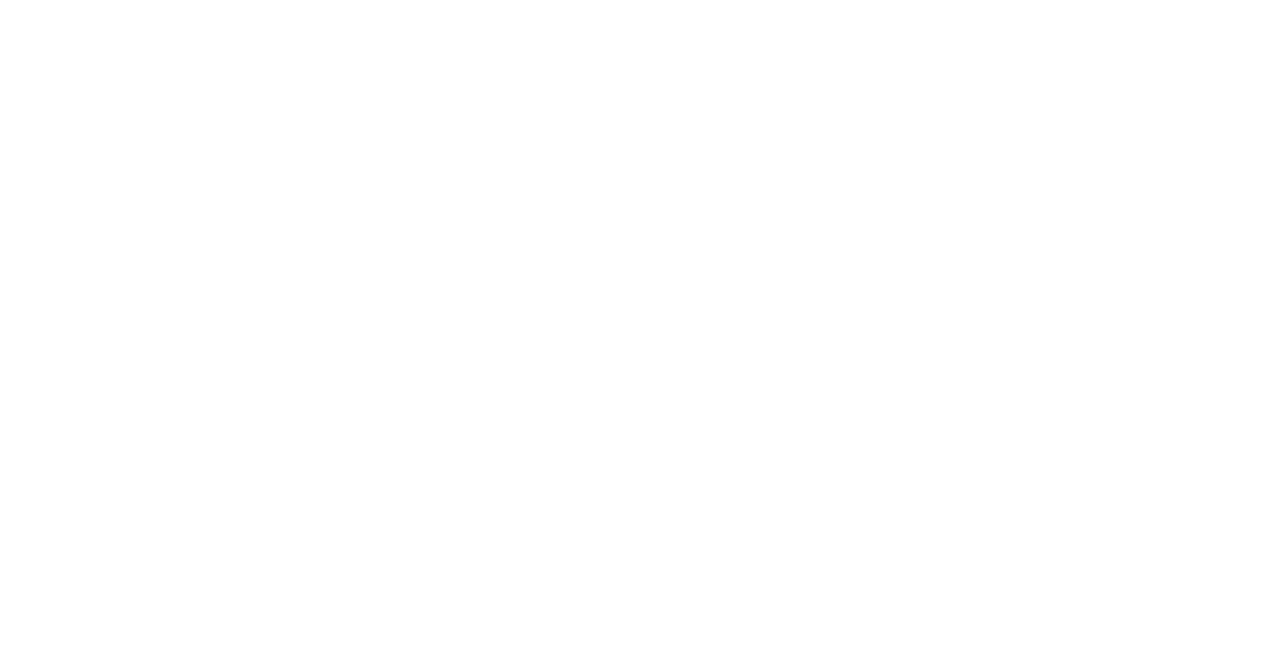
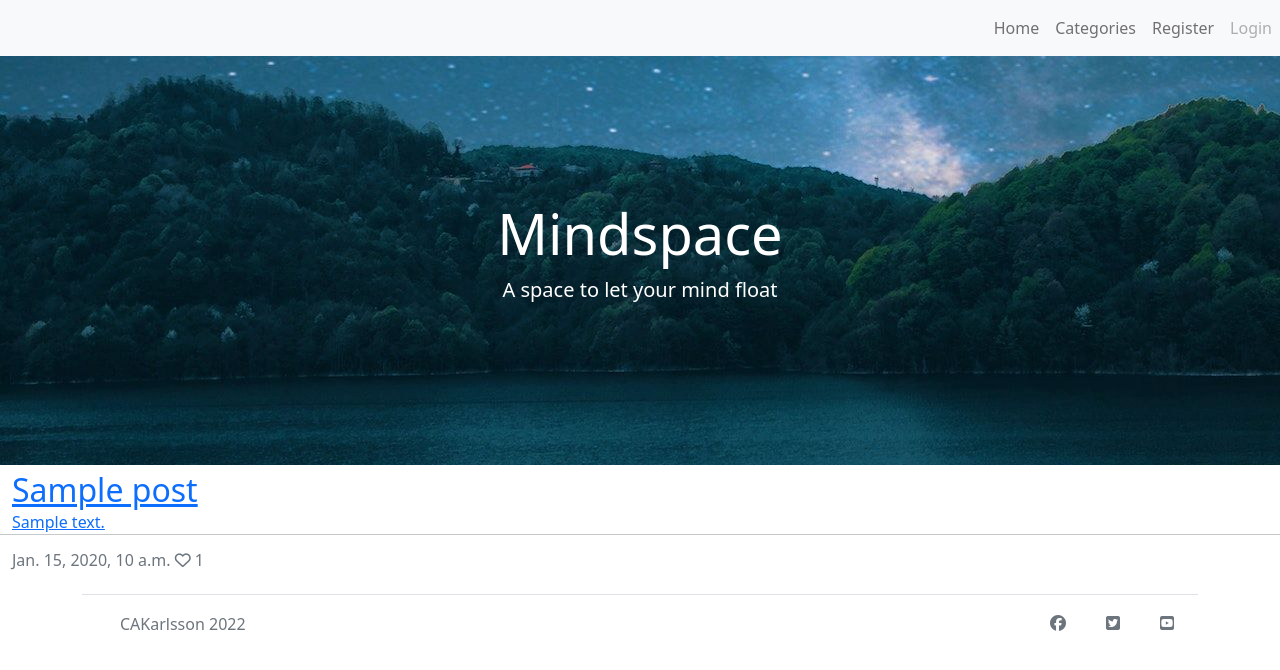
Before and after one commit to CAKarlsson/project4, a Django app: page / in a window 1280 px wide. Before the commit the part shown is empty. Shown: the top 670 px of the page. Run offline with Django 3.2, Linux system fonts and the light colour scheme; tables that the repository leaves empty hold one stand-in row (values such as "Sample post"); some libraries are stand-ins or nearby versions.

Commit message:
Add content to index.html, change to bootstrap footer and navbar

```diff
--- a/static/css/style.css
+++ b/static/css/style.css
@@ -2,7 +2,7 @@
     background-color: #F9FAFC;
 }
 
-#navbar {
+/* #navbar {
     position: absolute;
     top: 0;
     right: 0;
@@ -10,9 +10,9 @@
     color: white;
     font-size: 17px;
     font-weight: 500;
-}
+} */
 
-.topnav {
+/* .topnav {
     overflow: hidden;
     top: 0;
     right: 0;
@@ -20,7 +20,7 @@
 .topnav li{
     display: inline;
     padding: 10px 13px;
-}
+} */
 .brand {
     font-family: Lato, sans-serif;
     font-size: 1.4rem;
--- a/templates/base.html
+++ b/templates/base.html
@@ -8,6 +8,7 @@
     <meta name="viewport" content="width=device-width, initial-scale=1.0">
     <title>Mindspace</title>
     <link rel="stylesheet" href="{%static 'css/style.css' %}">
+    <!-- CSS only -->
     <link href="https://cdn.jsdelivr.net/npm/bootstrap@5.2.0/dist/css/bootstrap.min.css" rel="stylesheet" integrity="sha384-gH2yIJqKdNHPEq0n4Mqa/HGKIhSkIHeL5AyhkYV8i59U5AR6csBvApHHNl/vI1Bx" crossorigin="anonymous">
     <script src="https://cdn.jsdelivr.net/npm/bootstrap@5.0.1/dist/js/bootstrap.bundle.min.js"
         integrity="sha384-gtEjrD/SeCtmISkJkNUaaKMoLD0//ElJ19smozuHV6z3Iehds+3Ulb9Bn9Plx0x4" crossorigin="anonymous"></script>
@@ -20,19 +21,34 @@
 
     <!-- Nav -->
 
-    <nav class="navbar navbar-expand-lg navbar-light" id="navbar">
-        <ul class="topnav">
-            <li class="nav-link active" aria-current="page" href="{% url 'home' %}">Home</li>
+    <nav class="navbar navbar-expand-lg navbar-light bg-light ml.auto">
+        <a class="navbar-brand" href="#"></a>
+        <button class="navbar-toggler" type="button" data-toggle="collapse" data-target="#navbarNav" aria-controls="navbarNav" aria-expanded="false" aria-label="Toggle navigation">
+          <span class="navbar-toggler-icon"></span>
+        </button>
+        <div class="collapse navbar-collapse" id="navbarNav">
+          <ul class="navbar-nav ms-auto mb-2 mb-lg-0">
+            <li class="nav-item active">
+              <a class="nav-link" href="#">Home <span class="sr-only">(current)</span></a>
+            </li>
             {% if user.is_authenticated %}
-            <li>Logout</li>
+            <li class="nav-item">
+              <a class="nav-link" href="#">Logout</a>
+            </li>
             {% else %}
-            <li>Categories</li>
-            <li>Sign up</li>
-            <li>Login</li>
+            <li class="nav-item">
+              <a class="nav-link" href="#">Categories</a>
+            </li>
+            <li class="nav-item">
+              <a class="nav-link" href="#">Register</a>
+            </li>
+            <li class="nav-item">
+              <a class="nav-link disabled" href="#">Login</a>
+            </li>
             {% endif %}
-
-        </ul>
-    </nav>
+          </ul>
+        </div>
+      </nav>
 
     <main>
 
@@ -41,22 +57,24 @@
         {% endblock content %}
     </main>
     <!--Footer-->
-    <footer>
-        <ul class="social-networks">
-            <li>
-                <a href="https://facebook.com" target="_blank" rel="noopener"
-                    aria-label="Visit our Facebook page (opens in a new tab)"><i class="fab fa-facebook"></i></a>
-            </li>
-            <li>
-                <a href="https://twitter.com" target="_blank" rel="noopener"
-                    aria-label="Visit our Twitter page (opens in a new tab)"><i class="fab fa-twitter-square"></i></a>
-            </li>
-            <li>
-                <a href="https://youtube.com" target="_blank" rel="noopener"
-                    aria-label="Visit our Youtube page (opens in a new tab)"><i class="fab fa-youtube-square"></i></a>
-            </li>
-        </ul>
-    </footer>
+    <div class="container">
+        <footer class="d-flex flex-wrap justify-content-between align-items-center py-3 my-4 border-top">
+          <div class="col-md-4 d-flex align-items-center">
+            <a href="/" class="mb-3 me-2 mb-md-0 text-muted text-decoration-none lh-1">
+              <svg class="bi" width="30" height="24"><use xlink:href="#bootstrap"></use></svg>
+            </a>
+            <span class="mb-3 mb-md-0 text-muted">CAKarlsson 2022</span>
+          </div>
 
+          <ul class="nav col-md-4 justify-content-end list-unstyled d-flex">
+            <li class="ms-3"><a class="text-muted" href="https://facebook.com" target="_blank" rel="noopener"
+                aria-label="Visit our Facebook page (opens in a new tab)"><i class="fab fa-facebook"></i></a><svg class="bi" width="24" height="24"><use xlink:href="#twitter"></use></svg></a></li>
+            <li class="ms-3"><a class="text-muted" href="https://twitter.com" target="_blank" rel="noopener"
+                aria-label="Visit our Twitter page (opens in a new tab)"><i class="fab fa-twitter-square"></i></a><svg class="bi" width="24" height="24"><use xlink:href="#instagram"></use></svg></a></li>
+            <li class="ms-3"><a class="text-muted" href="https://youtube.com" target="_blank" rel="noopener"
+                aria-label="Visit our Youtube page (opens in a new tab)"><i class="fab fa-youtube-square"></i></a><svg class="bi" width="24" height="24"><use xlink:href="#facebook"></use></svg></a></li>
+          </ul>
+        </footer>
+      </div>
 </body>
 </html>
--- a/templates/index.html
+++ b/templates/index.html
@@ -0,0 +1,59 @@
+
+
+{% extends "base.html" %}
+{% load static %}
+
+{% block content %}
+<header class="masthead">
+    <div class="position-relative overflow-hidden p-3 p-md-5 text-center bg-light" style="background-image: url('../static/images/mind-hero.jpg')">
+        <div class="col-md-5 p-lg-5 mx-auto my-5 text-white">
+          <h1 class="display-4 fw-normal">Mindspace</h1>
+          <p class="lead fw-normal">A space to let your mind float</p>
+        </div>
+        <div class="product-device shadow-sm d-none d-md-block"></div>
+        <div class="product-device product-device-2 shadow-sm d-none d-md-block"></div>
+      </div>
+
+</header>
+
+<div class="container-fluid">
+    <div class="row">
+
+        <!-- Blog Entries Column -->
+        <div>
+            <div class="row">
+                {% for post in post_list %}
+                            <a href="{% url 'post_detail' post.slug  %}" class="post-link">
+                                <h2 class="card-title">{{ post.title }}</h2>
+                                <p class="card-text">{{ post.excerpt }}</p>
+                            </a>
+                            <hr />
+                            <p class="card-text text-muted h6">{{ post.created_on}} <i class="far fa-heart"></i>
+                                {{ post.number_of_likes }}</p>
+                        </div>
+                    </div>
+                </div>
+                {% if forloop.counter|divisibleby:3 %}
+            </div>
+            <div class="row">
+                {% endif %}
+                {% endfor %}
+
+            </div>
+        </div>
+    </div>
+    {% if is_paginated %}
+    <nav aria-label="Page navigation">
+        <ul class="pagination justify-content-center">
+            {% if page_obj.has_previous %}
+            <li><a href="?page={{ page_obj.previous_page_number }}" class="page-link">&laquo; PREV </a></li>
+            {% endif %}
+            {% if page_obj.has_next %}
+            <li><a href="?page={{ page_obj.next_page_number }}" class="page-link"> NEXT &raquo;</a></li>
+
+            {% endif %}
+        </ul>
+    </nav>
+    {% endif %}
+</div>
+{%endblock%}
```
